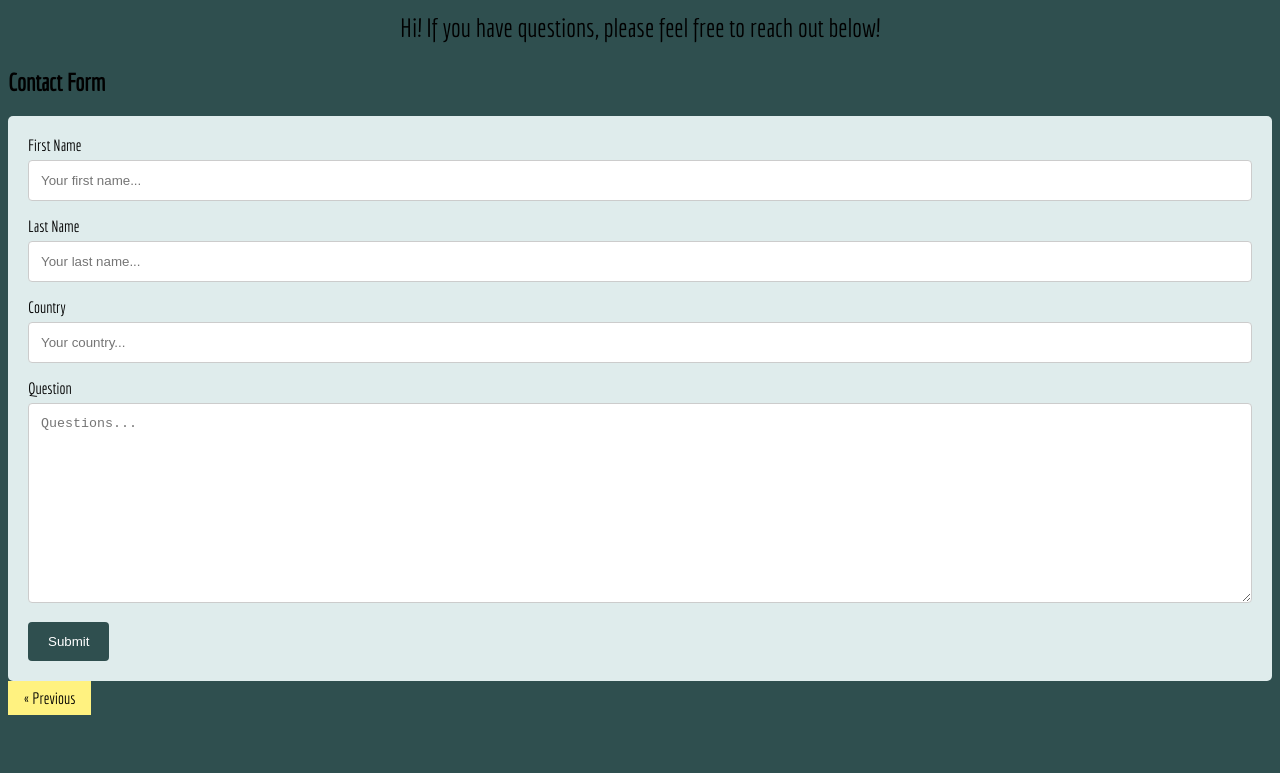
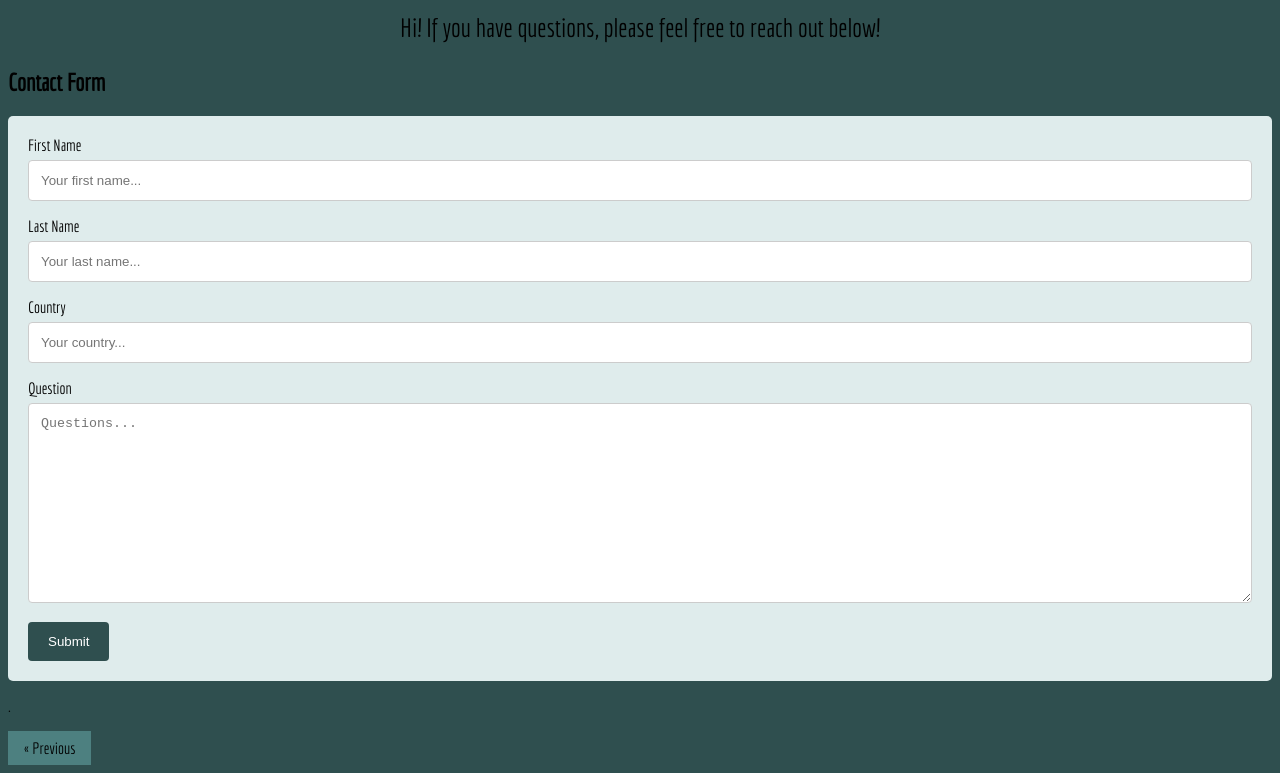
Before and after one commit to eycarter/eycarter.github.io, a plain HTML site: page EMcontactPAGE.html in a window 1280 px wide. Shown: the part 113-886 px from the top of the page. Before the commit the page ends 836 px from the top, so only its background shows below. Drawn offline with Linux system fonts and the light colour scheme; a web font is replaced by a local one.

Commit message:
Add files via upload

```diff
--- a/EMcontactPAGE.html
+++ b/EMcontactPAGE.html
@@ -54,6 +54,9 @@
       			</form>
 			</div>
 			</div>
+
+		<p> . </p>
+
 		<meta name="viewport" content="width=device-width, initial-scale=1">
 		<style>
 		a {
@@ -63,12 +66,12 @@
 			}
 
 		a:hover {
- 			 background-color: #ffed4d;
+ 			 background-color: #609f9f;
   			color: black;
 			}
 
 		.previous {
- 		 background-color: #fff280;
+ 		 background-color: #4d8080;
  		 color: black;
 		}
 
```
